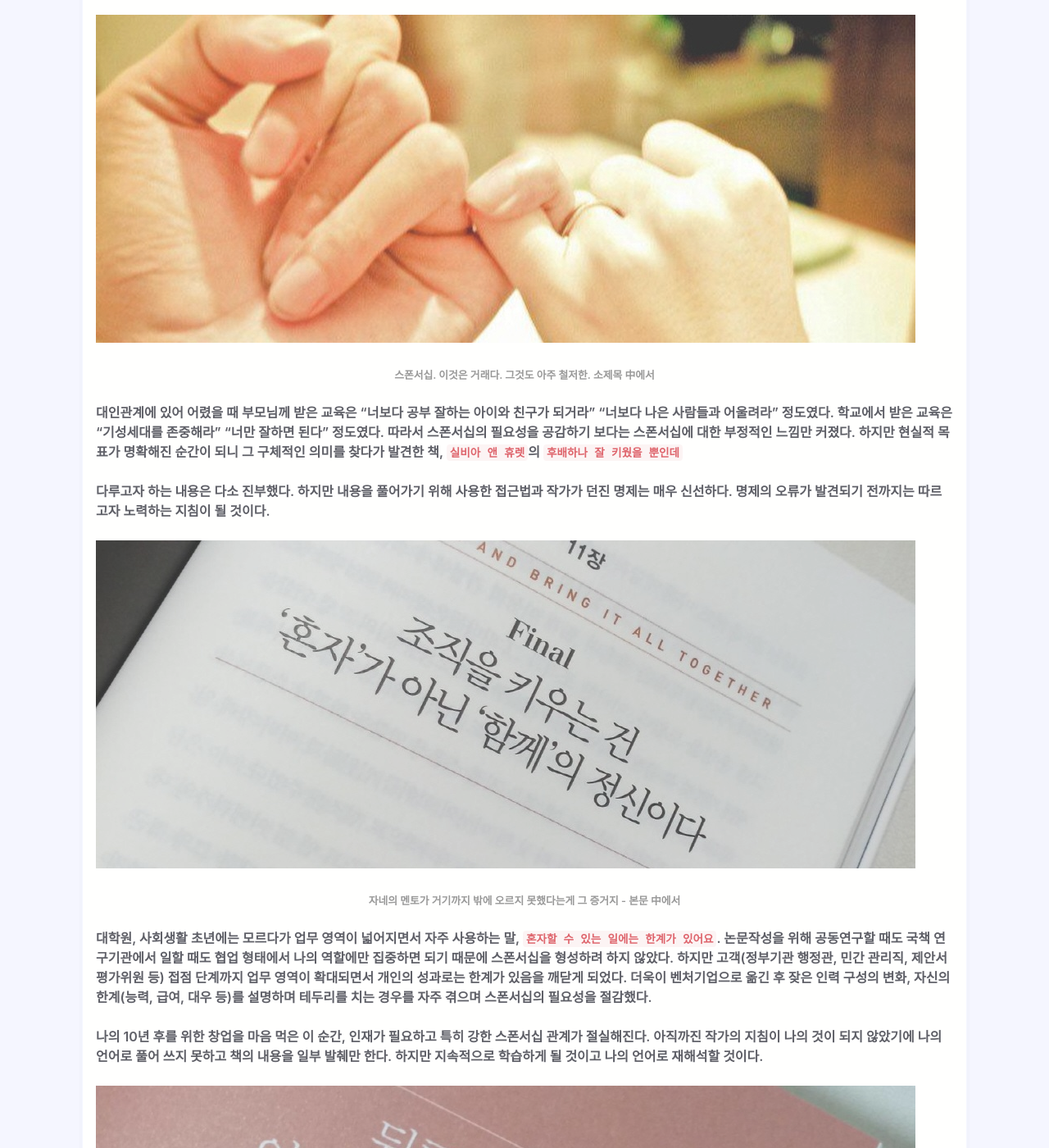
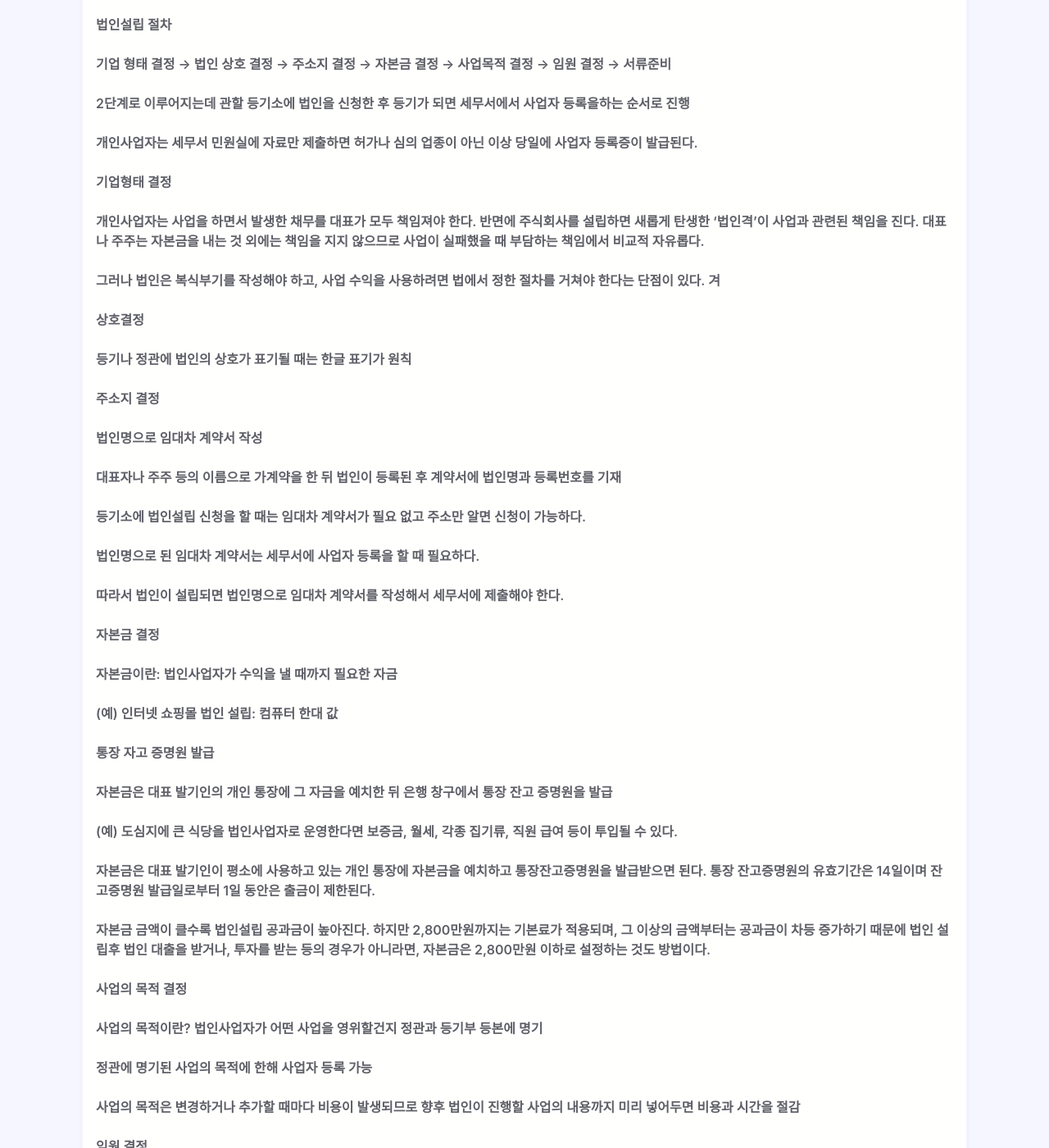
Before and after one commit to ontime-git/ontime-git.github.io, a Jekyll site: the page built from _posts/registration/2021-03-04-Self-registration.md, in a window 1280 px wide and 1400 px high, scrolled down 354 px. Shown: the whole window at 82% size. Built offline with Jekyll 4.4.1, drawn with Linux system fonts in a browser that asks for light colours; nearby versions of some CDN libraries; some web fonts are replaced; comment, search, counter and statistics services are not loaded; some of the changed text lies outside the part shown.

Commit message:
Update 2021-03-04-Self-registration.md

```diff
--- a/_posts/registration/2021-03-04-Self-registration.md
+++ b/_posts/registration/2021-03-04-Self-registration.md
@@ -9,22 +9,136 @@ published: true
 ---
 
 -----
+법인설립 절차
 
-![]({{site.url}}//assets/booklog/sponsor1.jpg)
-<p style="color:gray; font-size:80%; text-align:center;">스폰서십. 이것은 거래다. 그것도 아주 철저한. 소제목 中에서</p>
+기업 형태 결정 → 법인 상호 결정 → 주소지 결정 → 자본금 결정 → 사업목적 결정 → 임원 결정 → 서류준비
 
 
-대인관계에 있어 어렸을 때 부모님께 받은 교육은 "너보다 공부 잘하는 아이와 친구가 되거라" "너보다 나은 사람들과 어울려라" 정도였다. 학교에서 받은 교육은 "기성세대를 존중해라" "너만 잘하면 된다" 정도였다. 따라서 스폰서십의 필요성을 공감하기 보다는 스폰서십에 대한 부정적인 느낌만 커졌다. 하지만 현실적 목표가 명확해진 순간이 되니 그 구체적인 의미를 찾다가 발견한 책, `실비아 앤 휴렛`의 `후배하나 잘 키웠을 뿐인데`
 
-다루고자 하는 내용은 다소 진부했다. 하지만 내용을 풀어가기 위해 사용한 접근법과 작가가 던진 명제는 매우 신선하다. 명제의 오류가 발견되기 전까지는 따르고자 노력하는 지침이 될 것이다.
-
-![]({{site.url}}//assets/booklog/sponsor2.jpg)
-<p style="color:gray; font-size:80%; text-align:center;">자네의 멘토가 거기까지 밖에 오르지 못했다는게 그 증거지 - 본문 中에서</p>
+2단계로 이루어지는데 관할 등기소에 법인을 신청한 후 등기가 되면 세무서에서 사업자 등록을하는 순서로 진행
 
 
-대학원, 사회생활 초년에는 모르다가 업무 영역이 넓어지면서 자주 사용하는 말, `혼자할 수 있는 일에는 한계가 있어요`. 논문작성을 위해 공동연구할 때도 국책 연구기관에서 일할 때도 협업 형태에서 나의 역할에만 집중하면 되기 때문에 스폰서십을 형성하려 하지 않았다. 하지만 고객(정부기관 행정관, 민간 관리직, 제안서 평가위원 등) 접점 단계까지 업무 영역이 확대되면서 개인의 성과로는 한계가 있음을 깨닫게 되었다. 더욱이 벤처기업으로 옮긴 후 잦은 인력 구성의 변화, 자신의 한계(능력, 급여, 대우 등)를 설명하며 테두리를 치는 경우를 자주 겪으며 스폰서십의 필요성을 절감했다.
 
-나의 10년 후를 위한 창업을 마음 먹은 이 순간, 인재가 필요하고 특히 강한 스폰서십 관계가 절실해진다. 아직까진 작가의 지침이 나의 것이 되지 않았기에 나의 언어로 풀어 쓰지 못하고 책의 내용을 일부 발췌만 한다. 하지만 지속적으로 학습하게 될 것이고 나의 언어로 재해석할 것이다.
+개인사업자는 세무서 민원실에 자료만 제출하면 허가나 심의 업종이 아닌 이상 당일에 사업자 등록증이 발급된다.
 
-![]({{site.url}}//assets/booklog/sponsor3.jpg)
-<p style="color:gray; font-size:80%; text-align:center;">『후배 하나 잘 키웠을 뿐인데』실비아 엔 휴랫</p>
+
+
+기업형태 결정
+
+개인사업자는 사업을 하면서 발생한 채무를 대표가 모두 책임져야 한다. 반면에 주식회사를 설립하면 새롭게 탄생한 '법인격'이 사업과 관련된 책임을 진다. 대표나 주주는 자본금을 내는 것 외에는 책임을 지지 않으므로 사업이 실패했을 때 부담하는 책임에서 비교적 자유롭다.
+
+그러나 법인은 복식부기를 작성해야 하고, 사업 수익을 사용하려면 법에서 정한 절차를 거쳐야 한다는 단점이 있다. 겨
+
+
+
+상호결정
+
+등기나 정관에 법인의 상호가 표기될 때는 한글 표기가 원칙
+
+
+
+주소지 결정
+
+법인명으로 임대차 계약서 작성
+
+대표자나 주주 등의 이름으로 가계약을 한 뒤 법인이 등록된 후 계약서에 법인명과 등록번호를 기재
+
+등기소에 법인설립 신청을 할 때는 임대차 계약서가 필요 없고 주소만 알면 신청이 가능하다.
+
+법인명으로 된 임대차 계약서는 세무서에 사업자 등록을 할 때 필요하다.
+
+따라서 법인이 설립되면 법인명으로 임대차 계약서를 작성해서 세무서에 제출해야 한다.
+
+
+
+자본금 결정
+
+자본금이란: 법인사업자가 수익을 낼 때까지 필요한 자금
+
+(예) 인터넷 쇼핑몰 법인 설립: 컴퓨터 한대 값
+
+통장 자고 증명원 발급
+
+자본금은 대표 발기인의 개인 통장에 그 자금을 예치한 뒤 은행 창구에서 통장 잔고 증명원을 발급
+
+(예) 도심지에 큰 식당을 법인사업자로 운영한다면 보증금, 월세, 각종 집기류, 직원 급여 등이 투입될 수 있다.
+
+자본금은 대표 발기인이 평소에 사용하고 있는 개인 통장에 자본금을 예치하고 통장잔고증명원을 발급받으면 된다. 통장 잔고증명원의 유효기간은 14일이며 잔고증명원 발급일로부터 1일 동안은 출금이 제한된다.
+
+
+
+자본금 금액이 클수록 법인설립 공과금이 높아진다. 하지만 2,800만원까지는 기본료가 적용되며, 그 이상의 금액부터는 공과금이 차등 증가하기 때문에 법인 설립후 법인 대출을 받거나, 투자를 받는 등의 경우가 아니라면, 자본금은 2,800만원 이하로 설정하는 것도 방법이다.
+
+
+
+
+
+사업의 목적 결정
+
+사업의 목적이란? 법인사업자가 어떤 사업을 영위할건지 정관과 등기부 등본에 명기
+
+정관에 명기된 사업의 목적에 한해 사업자 등록 가능
+
+사업의 목적은 변경하거나 추가할 때마다 비용이 발생되므로 향후 법인이 진행할 사업의 내용까지 미리 넣어두면 비용과 시간을 절감
+
+
+
+임원 결정
+
+법인의 주인은 주주고 법인을 운영하는 사람은 임원이라고 한다. 법인을 설립할 때는 반드시 주식이 없는 임원 1인이 있어야 한다. 일반적으로 대표이사가 주식을 100%가지고 있고 주식이 없는 감사 1인을 선임하는 경우가 대부분이다.
+
+
+
+1인 법인설립을 저렴한 비용으로 진행하려면 주식이 없는 1인을 더 준비하고 진행하면 비용을 줄일 수 있다. 주식이 없는 1인이 필요한 조사보고절차 때문이다.
+
+조사보고라는 것은 법인 설립 절차 중간에 거쳐야 하는 사항으로 주식이 없는 1인이나 공증인만 가능하다.
+
+공증인의 경우 10년 이상 경력 변호사를 선임해야 하기 때문에 주식이 없는 가족, 친구, 지인을 통해 조사보고자를 선정하면 전문 인력 고용으로 인해 발생하는 비용을 줄일 수 있다.
+
+
+
+구비서류
+
+법인 설립시 필요한 서류는 2가지로 나뉜다. 법원 등기소에 법인설립 신청을 할 때 필요한 서류와 법인이 등록된 이후 세무서에 사업자등록을 할 때 서류이다.
+
+
+
+등기소에 법인설립 시 필요서류
+
+1. 대표이사, 이사, 감사 등 임원 전원의 주민등록등본 또는 초본 1통
+
+2. 인감증명서 1통
+
+3. 인감도장 (취임 승낙서 날인용)
+
+4. 대표 발기인 명으로 발급된 통장 잔고 증명원 1통
+
+
+
+세무서에 사업자 등록 시 필요한 서류
+
+1. 법인사업자 등록 신청서
+
+2. 법인등기부 등본
+
+3. 법인 인감증명서
+
+4. 법인 정관
+
+5. 주주 명부
+
+6. 법인명으로 작성된 사업장 임대차 계약서
+
+7. 법인 인간도장
+
+법인사업자는 복식 기장을 해서 세무 신고를 해야 하기 때문에 반드시 세무사 사무실에 기장을 맡겨야 한다. 세무기장을 맡길 경우 법인설립시 발생하는 법무사 수수료 없이 진행하는 세무사를 찾는 것도 방법.
+
+법인 정관이란 회사 내부에서 발생하는 모든 사항에 대해 규졍하는 것을 의미한다. 법인설립 목적, 조직 구성, 업무 내용 등이 정관에 포함된다.
+
+자본금 100원으로도 설립이 가능하지만 너무 적은 자본금 설정 시 법인계좌 개설이 거절당할 수 있고, 나중에 내야 할 세금 및 공과금, 등기비용 등이 생각해야하기 때문에 보통 천만원 수준으로 설정하는 경우가 많습니다.
+
+법인설립조건으로 자본금 10억원 미만일 경우 이사 1명으로도 설립이 가능하지만, 자본금 10억원 이상일 경우 이사 3명 이상, 감사 1인이상 총 4인 이상의 임원이 필요합니다. 또한 법인상호 결정 시 관할 등기소 내 같은 상호가 있을 경우 중복 사용이 불가능하므로 사전에 상호 중복여부를 확인해봐야 합니다.
+
+개인사업자는 사업 수익을 종합소득세로 과세하기 때문에 세율이 최대 42%로 입니다. 반면 법인은 법인세로 과세하므로 세율이 최대 25%입니다. 때문에 일정 규모 이상의 소득 발생 시 세법상 법인이 크게 유리합니다. 또한 개인사업자는 자신의 급여를 비용처리 할 수 없지만, 법인은 대표이사 등 급여를 비용처리 할 수 있는 것도 하나의 장점입니다.
+
+법인설립 시 들어가는 비용은 크게 나라에 납부하는 공과금과 법무사 및 변호사의 대행 수수료로 구분됩니다.
```
